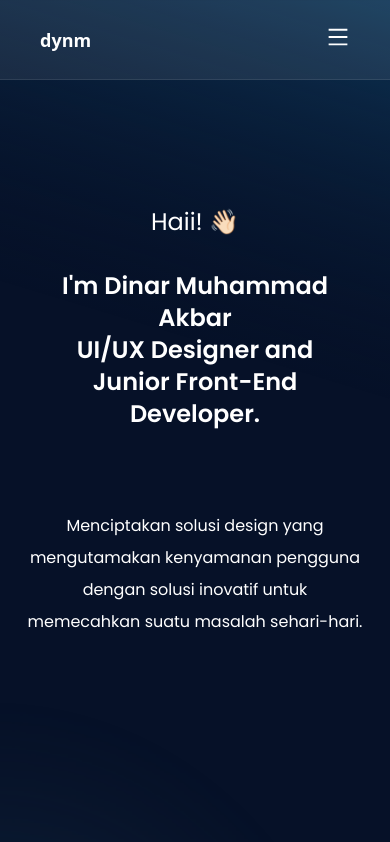
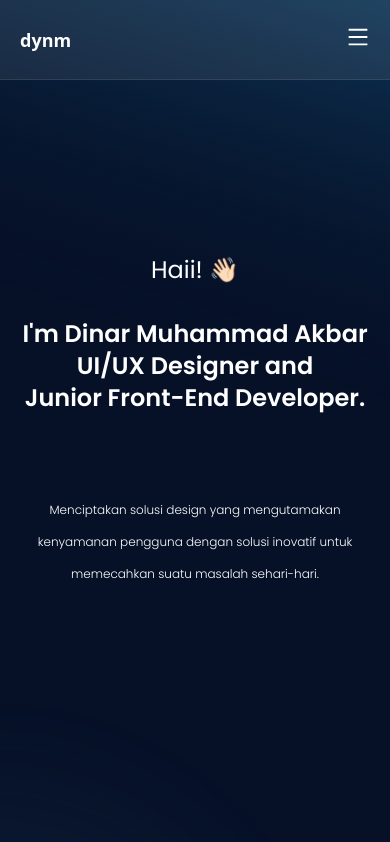
Before and after one commit to nulldynmrr/portofolio, a React (Create React App) app: page / in a window 390 px wide. Shown: the top 842 px of the page. Built offline with nearby package versions, Linux system fonts and the light colour scheme; grey boxes are pictures that could not be loaded.

Commit message:
Memperbaiki layout

```diff
--- a/src/component/navbar.jsx
+++ b/src/component/navbar.jsx
@@ -16,6 +16,8 @@ const Navbar = () => {
         { name: "Project", link: "project", isScroll: true },
         { name: "Study Case", link: "studycase", isScroll: true },
       ];
+    } else if (location.pathname === "/movApp") {
+      return [{ name: "Home", link: "/" }];
     }
     return [];
   };
@@ -23,7 +25,7 @@ const Navbar = () => {
   const menu = getMenu();
 
   return (
-    <nav className="fixed flex justify-between items-center top-0 left-0 w-full z-50 py-4 px-[40px] md:px-[160px] lg:px-[200px] bgNavbar text-white">
+    <nav className="fixed flex justify-between items-center top-0 left-0 w-full z-50 py-4 px-[20px] md:px-[160px] lg:px-[200px] bgNavbar text-white">
       <div className="text-lg font-bold mr-12">
         <Link to="/" className="hover:underline">
           dynm
--- a/src/pages/caseStudy.jsx
+++ b/src/pages/caseStudy.jsx
@@ -32,10 +32,16 @@ export const Case = () => {
         id="bg-elemen-case"
         className="flex flex-col justify-center items-center relative h-[450px] overflow-hidden px-[40px] md:px[160px] lg:px-[200px] text-white"
       >
-        <h1 className="text-7xl font-weight mb-12">Aplikasi MovApp</h1>
-        <img src={imgHeader} alt="ilustrasi header" />
+        <h1 className="text-7xl font-weight mb-12 text-center">
+          Aplikasi MovApp
+        </h1>
+        <img
+          src={imgHeader}
+          alt="ilustrasi header"
+          className="hidden md:block"
+        />
       </header>
-      <section className="md:flex text-white px-[25px] md:px[160px] lg:px-[200px] mt-[150px] gap-x-[100px] ">
+      <section className="md:flex text-white px-[10px] md:px[160px] lg:px-[200px] mt-[150px] gap-x-[100px] ">
         <h1 className="md:min-w-[300px] colorTitle text-4xl md:text-6xl font-semibold">
           Overview
         </h1>
--- a/src/pages/home.jsx
+++ b/src/pages/home.jsx
@@ -29,7 +29,7 @@ export const Home = () => {
     <div>
       <div id="bg"></div>
       <div id="bg-elemen" className="absolute min-h-[4444px]"></div>
-      <div className="top-0 left px-[25px] md:px-[160px] lg:px-[200px]">
+      <div className="top-0 left px-[10px] md:px-[160px] lg:px-[200px]">
         <section className="flex flex-col items-center justify-center h-screen text-center leading-8 poppins text-white content">
           <h2 className="text-2xl md:text-3xl mb-8" data-aos="fade-up">
             Haii! 👋🏻
@@ -53,7 +53,10 @@ export const Home = () => {
             Junior Front-End Developer.
           </h1>
 
-          <p className="mt-20 max-w-[900px]" data-aos="zoom-in-up">
+          <p
+            className="mt-20 max-w-[900px] font-light text-[12px] md:text-xl"
+            data-aos="zoom-in-up"
+          >
             Menciptakan solusi design yang mengutamakan kenyamanan pengguna
             dengan solusi inovatif untuk memecahkan suatu masalah sehari-hari.
           </p>
```
